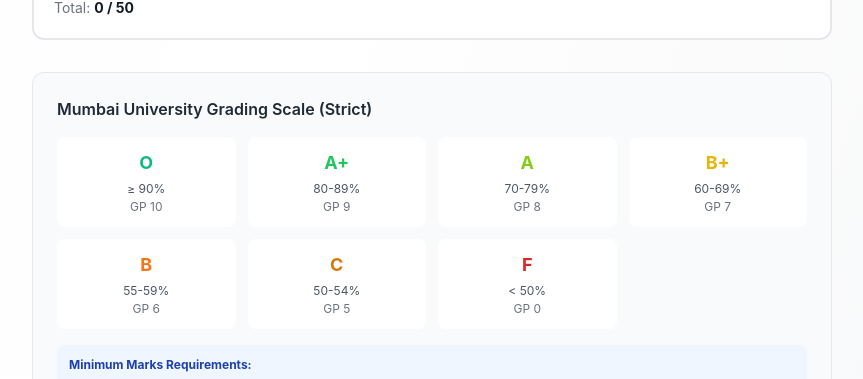
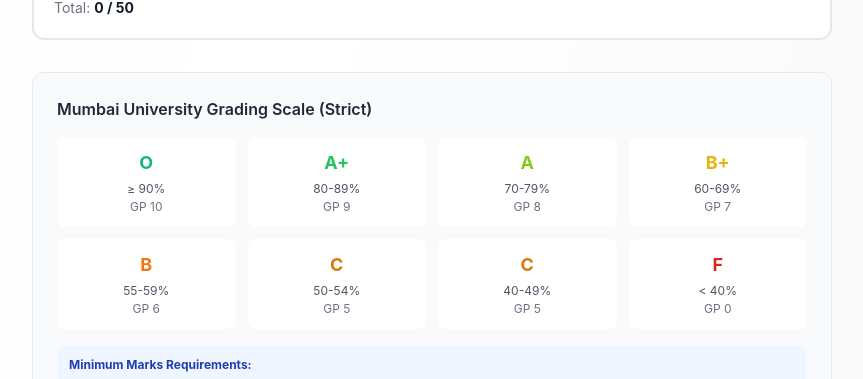
Before and after one commit to sumsin6996-dev/CGPA-Calculator-SEM-3, a Next.js app: page / in a window 1280 px wide. Shown: the part 2554-2933 px from the top of the page, without its empty margins (0-863 px from the left). Built offline with nearby package versions, Linux system fonts and the light colour scheme; no server answers.

Commit message:
feat: update grading system rules and UI reference table

```diff
--- a/app/components/Calculator.tsx
+++ b/app/components/Calculator.tsx
@@ -227,10 +227,11 @@
                                 { grade: 'B+', range: '60-69', points: 7 },
                                 { grade: 'B', range: '55-59', points: 6 },
                                 { grade: 'C', range: '50-54', points: 5 },
-                                { grade: 'F', range: '< 50', points: 0 },
-                            ].map((item) => (
+                                { grade: 'C', range: '40-49', points: 5 },
+                                { grade: 'F', range: '< 40', points: 0 },
+                            ].map((item, idx) => (
                                 <div
-                                    key={item.grade}
+                                    key={`${item.grade}-${idx}`}
                                     className="bg-white dark:bg-gray-700 rounded-lg p-3 text-center"
                                 >
                                     <div className={`text-lg font-bold ${getGradeColor(item.grade)}`}>
--- a/app/grading.ts
+++ b/app/grading.ts
@@ -8,7 +8,8 @@
     { min: 60, max: 69.99, grade: 'B+', points: 7 },
     { min: 55, max: 59.99, grade: 'B', points: 6 },
     { min: 50, max: 54.99, grade: 'C', points: 5 },
-    { min: 0, max: 49.99, grade: 'F', points: 0 },
+    { min: 40, max: 49.99, grade: 'C', points: 5 },
+    { min: 0, max: 39.99, grade: 'F', points: 0 },
 ];
 
 export function calculateGrade(
```
Also changed, not shown: 1 other file (tests, documents, lock files or other folders).
